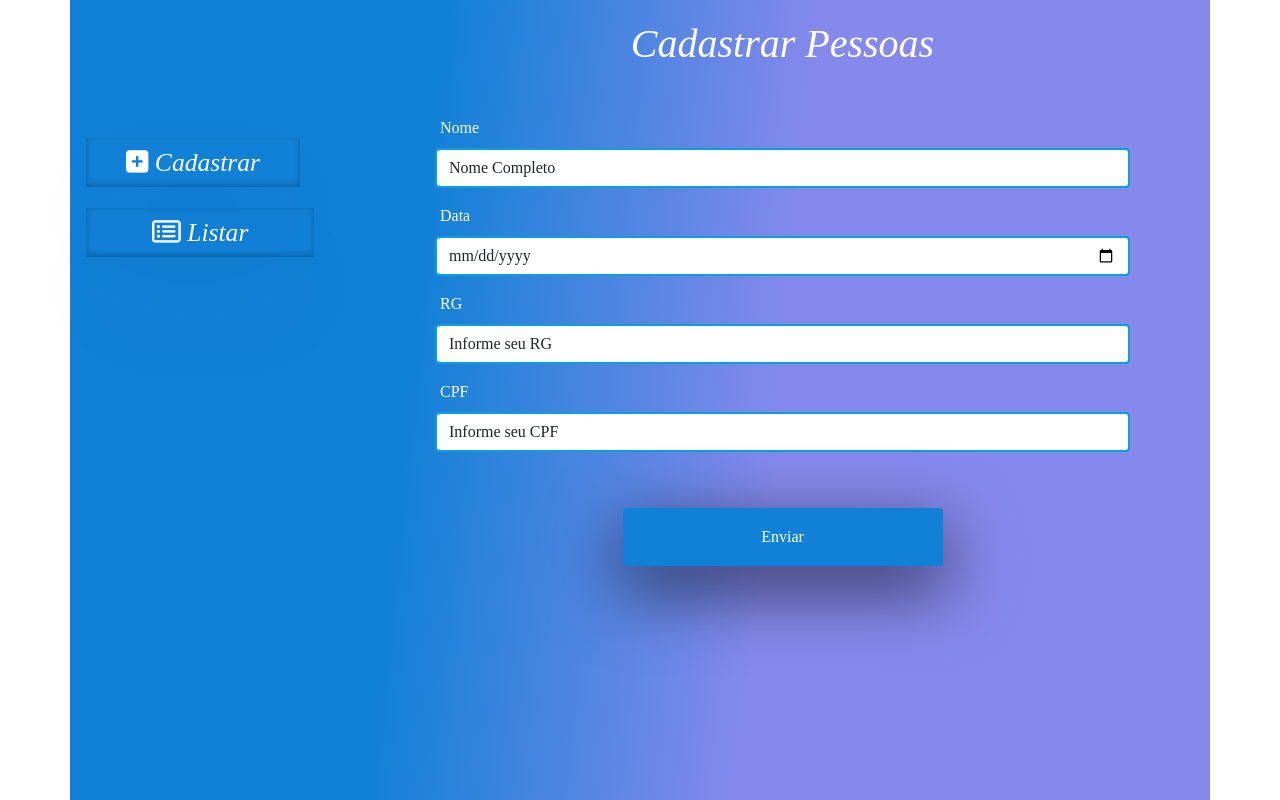
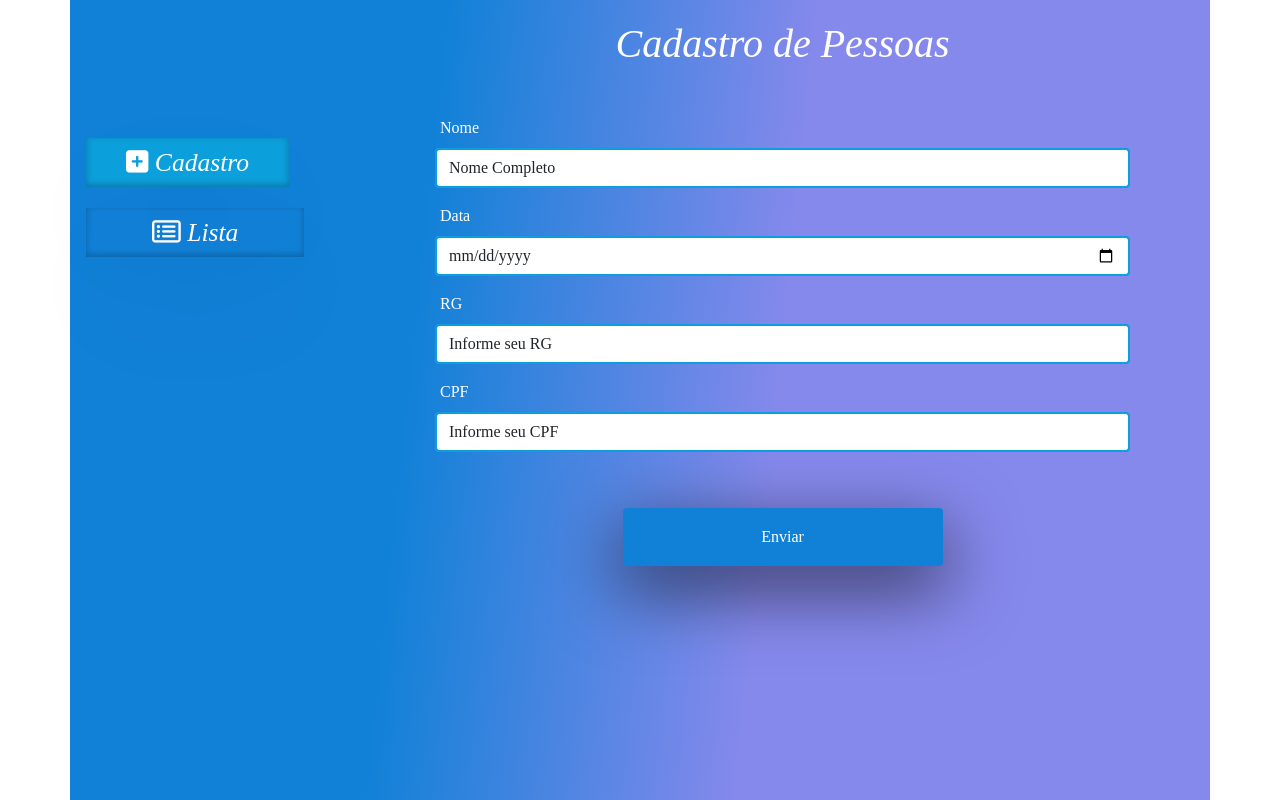
Before and after one commit to carlossroliveira/CRUD-PHP, a PHP site: page / in a window 1280 px wide. Run offline with PHP 8.4, Linux system fonts and the light colour scheme; some libraries are stand-ins or nearby versions; some web fonts are replaced.

Commit message:
init repared

```diff
--- a/public/_list_people.php
+++ b/public/_list_people.php
@@ -34,15 +34,15 @@
           </div>
 
           <div>
-            <a class="container__two__child" href="_list_people.php">
+            <a class="container__two__child back__color width" href="_list_people.php">
               <i class="fa fa-list-alt" aria-hidden="true"></i>
-              Listar</a>
+              Lista</a>
           </div>
         </section>
       </div>
       <div class="col-12 background__two page__listarTwo">
         <div class="title__main">
-          <h1>Listar de Pessoas</h1>
+          <h1>Lista de Cadastro</h1>
         </div>
         <table class="table table-dark table__main">
           <thead>
--- a/public/index.php
+++ b/public/index.php
@@ -31,15 +31,15 @@
       <div class="col-3 background__One">
         <section class="container__one-main">
           <div class="container__one">
-            <a class="container__one__child" href="index.php">
+            <a class="container__one__child back__color" href="index.php">
               <i class="fa fa-plus-square" aria-hidden="true"></i>
-              Cadastrar</a>
+              Cadastro</a>
           </div>
 
           <div>
             <a class="container__two__child" href="_list_people.php">
               <i class="fa fa-list-alt" aria-hidden="true"></i>
-              Listar</a>
+              Lista</a>
           </div>
         </section>
       </div>
@@ -47,7 +47,7 @@
       <div class="col-9 background__two">
 
         <div class="title__main">
-          <h1>Cadastrar Pessoas</h1>
+          <h1>Cadastro de Pessoas</h1>
         </div>
 
         <form class="form" method="post">
@@ -89,8 +89,9 @@
   </script>
   <!-- JavaScript Start -->
   <script src="js/jQuery.js"></script>
-  <script src="js/ajax__creat.js"></script>
+  <script src="js/ajax__create.js"></script>
 
 
 </body>
+
 </html>
--- a/public/js/ajax__creat.js
+++ b/public/js/ajax__create.js
@@ -15,7 +15,7 @@ $(document).ready(function () {
         });
         Toast.fire({
           icon: "success",
-          title: "Formulário Enviado!",
+          title: "Cadastro Enviado!",
         });
         setTimeout(function () {
           $(".form")[0].reset();
--- a/public/js/ajax__update.js
+++ b/public/js/ajax__update.js
@@ -15,7 +15,7 @@ $(document).ready(function () {
         });
         Toast.fire({
           icon: "success",
-          title: "Dados Atualizados!",
+          title: "Cadastro Atualizado!",
         });
       },
     });
--- a/public/js/mesage.js
+++ b/public/js/mesage.js
@@ -8,6 +8,6 @@ setTimeout(function () {
   });
   Toast.fire({
     icon: "success",
-    title: "Deletando Pessoa!",
+    title: "Cadastro Deletado!",
   });
 });
--- a/public/php/_delete__people.php
+++ b/public/php/_delete__people.php
@@ -24,7 +24,7 @@
 <body>
 
   <section class="container">
-    <div class="row">
+    <div class="row height">
       <div class="col-12 background__One _edit__one _idit--main">
         <section class="container__one-main page__listarOne _idit-main">
           <div>
@@ -36,7 +36,7 @@
       </div>
       <div class="col-12 background__two page__listarTwo _edit__two">
         <div class="title__main">
-          <h1>Pessoa Deletada</h1>
+          <h1>Cadastro Deletado</h1>
         </div>
         <table class="table table-dark table__main">
           <thead>
--- a/public/php/_edit__people.php
+++ b/public/php/_edit__people.php
@@ -24,7 +24,7 @@
 <body>
 
   <section class="container">
-    <div class="row">
+    <div class="row height">
       <div class="col-12 background__One _edit__one _idit--main">
         <section class="container__one-main page__listarOne _idit-main">
           <div>
@@ -36,7 +36,7 @@
       </div>
       <div class="col-12 background__two page__listarTwo _edit__two">
         <div class="title__main">
-          <h1>Pessoa Selecionada</h1>
+          <h1>Cadastro Selecionado</h1>
         </div>
         <form class="form_update" method="post">
           <div class="btn__two-Main">
--- a/public/style/main.css
+++ b/public/style/main.css
@@ -46,6 +46,10 @@ html body .container .row .background__One .container__one-main .container__one
   transition: all .3s ease-in-out 0s;
 }
 
+html body .container .row .background__One .container__one-main .back__color {
+  background-color: #0B9FDB;
+}
+
 html body .container .row .background__One .container__one-main .container__two__child {
   color: white;
   font-size: 1.6rem;
@@ -59,6 +63,10 @@ html body .container .row .background__One .container__one-main .container__two_
   background-color: #0B9FDB;
   -webkit-transition: all .3s ease-in-out 0s;
   transition: all .3s ease-in-out 0s;
+}
+
+html body .container .row .background__One .container__one-main .width {
+  padding: 10px 73px;
 }
 
 html body .container .row .background__One .container__one-main .container__one + .container__one {
@@ -189,6 +197,10 @@ html body .container .row ._edit__two .btn-edit {
   margin-top: 0px !important;
 }
 
+html body .container .height {
+  height: unset;
+}
+
 html .swal2-popup.swal2-toast {
   margin-left: 110px !important;
   margin-bottom: 20px !important;
--- a/public/style/main.scss
+++ b/public/style/main.scss
@@ -38,12 +38,21 @@ html {
                 box-shadow: rgba(50, 50, 93, 0.25) 0px 50px 100px -20px, rgba(0, 0, 0, 0.3) 0px 30px 60px -30px, rgba(10, 37, 64, 0.35) 0px -2px 6px 0px inset;
                 padding: 10px 40px;
 
+
                 &:hover {
                   background-color: #0B9FDB;
                   transition: all .3s ease-in-out 0s;
                 }
               }
+
+
             }
+
+            .back__color {
+              background-color: #0B9FDB;
+            }
+
+
 
             .container__two__child {
 
@@ -58,6 +67,10 @@ html {
                 background-color: #0B9FDB;
                 transition: all .3s ease-in-out 0s;
               }
+            }
+
+            .width {
+              padding: 10px 73px;
             }
 
             .container__one+.container__one {
@@ -194,6 +207,10 @@ html {
           }
         }
       }
+
+      .height {
+        height: unset;
+      }
     }
   }
 
```
